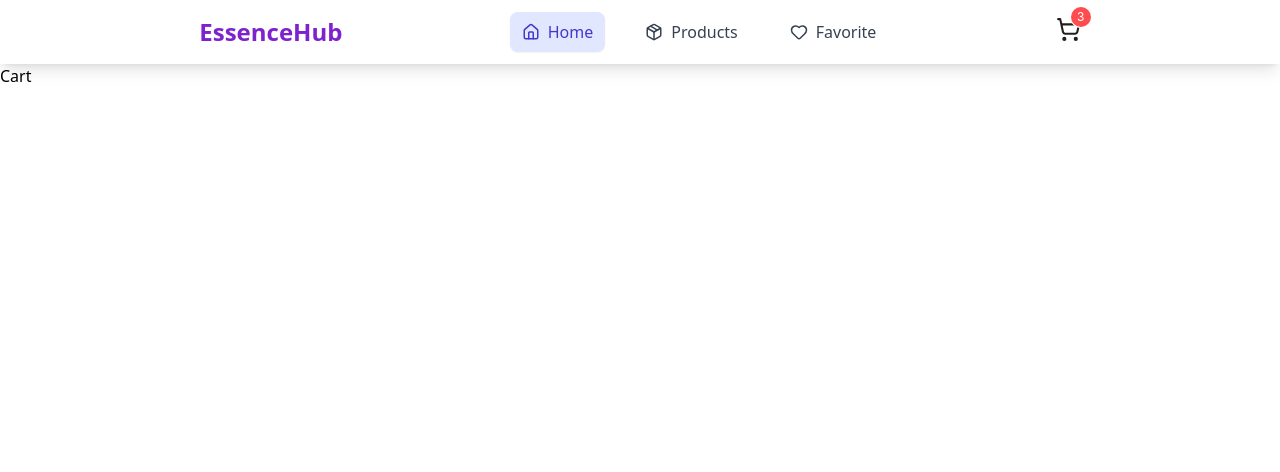
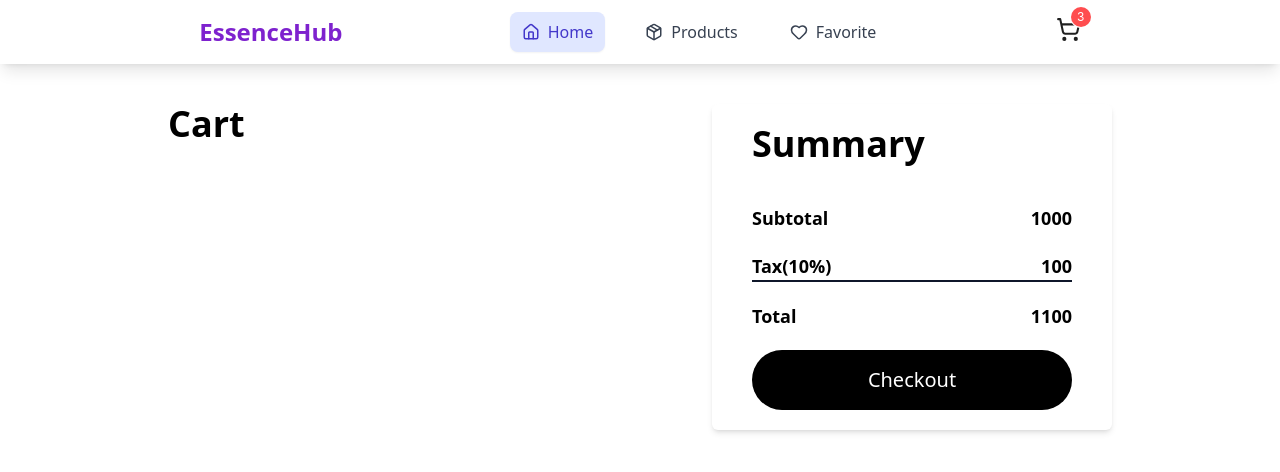
Before and after one commit to Nitheesh029/Ecommerce-react-project, a React (Vite) app: page /cart in a window 1280 px wide. Shown: the top 472 px of the page. Built offline with nearby package versions, Linux system fonts and the light colour scheme.

Commit message:
feat: enhance Cart component layout and summary display

```diff
--- a/src/pages/Cart.jsx
+++ b/src/pages/Cart.jsx
@@ -1,7 +1,39 @@
-import React from "react";
-
 function Cart() {
-  return <div>Cart</div>;
+  return (
+    <div
+      className="mt-10 h-full max-w-[80%] mx-auto
+    flex xl:flex-row flex-col px-10"
+    >
+      <div className="flex-1 flex-col h-full">
+        <div className="text-2xl md:text-3xl lg:text-4xl font-semibold text-black">
+          Cart
+        </div>
+        <div></div>
+      </div>
+      <div className="flex flex-col bg-white rounded-md shadow-md px-10 py-5 w-[400px]">
+        <div className="text-2xl md:text-3xl lg:text-4xl font-semibold text-black ">
+          Summary
+        </div>
+        <div className="flex flex-col space-y-5 mt-10">
+          <div className="flex justify-between text-lg font-semibold">
+            <p>Subtotal</p>
+            <p>1000</p>
+          </div>
+          <div className="flex justify-between border-b-2 text-lg font-semibold border-slate-900">
+            <p>Tax(10%)</p>
+            <p>100</p>
+          </div>
+          <div className="flex justify-between text-lg font-semibold">
+            <p>Total</p>
+            <p>1100</p>
+          </div>
+        </div>
+        <button className="p-2 bg-black text-white mt-5 py-4 text-xl rounded-full hover:bg-black/65">
+          Checkout
+        </button>
+      </div>
+    </div>
+  );
 }
 
 export default Cart;
```
